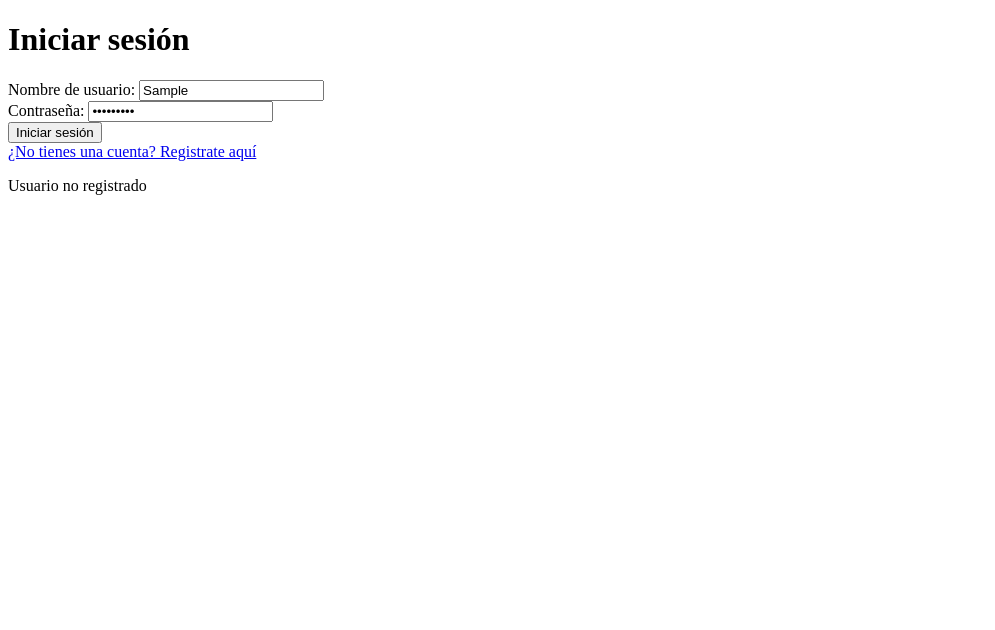
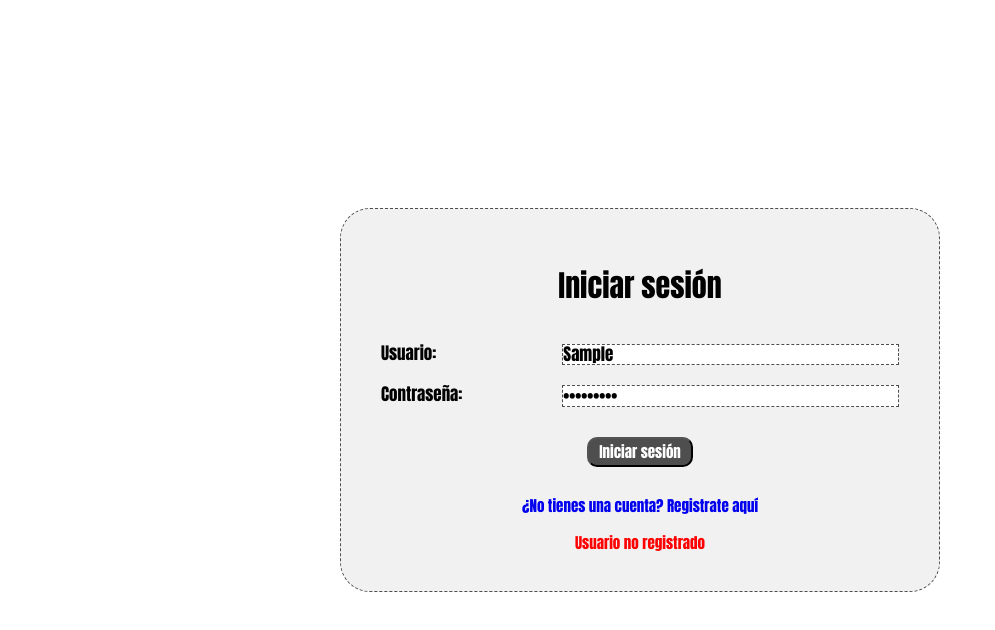
Before and after one commit to WSQuintero/Proyecto_Boom_Party, a plain HTML site: page index.html in a window 1280 px wide. Both pictures are taken after typing "Sample", "Sample123" into the empty fields and a click on the button "Iniciar sesión". Shown: the whole page, without its empty margins (0-995 px from the left). Drawn offline with Linux system fonts and the light colour scheme.

Commit message:
agregando estilos base

```diff
--- a/index.html
+++ b/index.html
@@ -4,18 +4,37 @@
     <meta charset="UTF-8" />
     <meta http-equiv="X-UA-Compatible" content="IE=edge" />
     <meta name="viewport" content="width=device-width, initial-scale=1.0" />
+    <link rel="stylesheet" href="./styles/normalize.css" />
+    <link rel="stylesheet" href="./styles/createAcount.css" />
     <title>Iniciar sesión</title>
   </head>
   <body>
-    <h1>Iniciar sesión</h1>
-    <form>
-      <label>Nombre de usuario:</label>
-      <input type="text" id="username" name="username" /><br />
-      <label>Contraseña:</label>
-      <input type="password" id="password" name="password" /><br />
-      <button type="submit" id="button">Iniciar sesión</button><br />
-      <a href="./pages/createacount.html">¿No tienes una cuenta? Registrate aquí</a>
-    </form>
-    <script src="login.js"></script>
+    <main>
+      <div class="container__login">
+        <h1 class="main__tittle__login">Iniciar sesión</h1>
+        <form>
+          <label class="label">Usuario:
+            <input
+              type="text"
+              id="username"
+              name="username"
+              class="input"
+            />
+          </label>
+          <label class="label">Contraseña: <input
+            type="password"
+            id="password"
+            name="password"
+            autocomplete="on"
+            class="input"
+          /></label>
+          <button type="submit" id="button" class="buton__send">
+            Iniciar sesión</button>
+          <a href="./pages/createacount.html" class="link__create-acount"
+            >¿No tienes una cuenta? Registrate aquí</a>
+        </form>
+      </div>
+    </main>
+    <script src="./src/login.js"></script>
   </body>
 </html>
--- a/src/createAcount.js
+++ b/src/createAcount.js
@@ -40,8 +40,10 @@ class Usuario {
     if (Array.from(inputs).every((input) => input.value !== '')) {
       if (password.value === repeat.value) {
         if (baseUsuarios.length === 0) {
+          event.preventDefault()
           baseUsuarios.push(Usuario.createNewUser())
           Usuario.addUserInLocalStorage()
+          window.location.replace('/index.html')
         } else {
           const userView = baseUsuarios.find(
             (user) => user.user === usuario.value
@@ -51,8 +53,10 @@ class Usuario {
             spanError.innerText = 'El usuario ya se encuentra registrado'
             Usuario.addBorderError([usuario])
           } else {
+            event.preventDefault()
             baseUsuarios.push(Usuario.createNewUser())
             Usuario.addUserInLocalStorage()
+            window.location.replace('/index.html')
           }
         }
       } else {
--- a/src/login.js
+++ b/src/login.js
@@ -35,13 +35,15 @@ function validateUser (usuarioEncontrado, usuario) {
 
 function showError (mensajeError) {
   if (mensajeError) {
-    const errorMensaje = document.createElement('p')
+    const errorMensaje = document.createElement('span')
     errorMensaje.textContent = mensajeError
+    errorMensaje.classList.add('mensaje-error')
+    errorMensaje.classList.add('error')
+
     const mensajesError = document.querySelectorAll('.mensaje-error')
     if (mensajesError.length > 0) {
       mensajesError[0].remove()
     }
     document.querySelector('form').appendChild(errorMensaje)
-    errorMensaje.classList.add('mensaje-error')
   }
 }
--- a/styles/createAcount.css
+++ b/styles/createAcount.css
@@ -62,10 +62,11 @@ form {
 }
 
 .buton__send {
-	width: 10rem;
+	width: auto;
 	height: 3rem;
 	padding: 1rem;
 	margin: 0 auto;
+	margin-top: 20px;
 	display: flex;
 	justify-content: center;
 	align-items: center;
@@ -79,42 +80,21 @@ form {
 .buton__send:hover {
 	background-color: var(--color--hover);
 }
-.span__signup {
-	width: 70%;
-	display: flex;
-	justify-content: space-around;
-	text-align: center;
-	margin-top: 1rem;
-	margin-bottom: 1rem;
-}
-.a__signup {
-	color: var(--color-fondo);
-	font-weight: 700;
-	text-decoration: none;
-}
-.div__error {
-	color: red;
-}
 
 .label input{
 width: 65%;
-}
-.radio{
-	margin-top: 20px;
-	display: flex;
-	justify-content: space-between;
-}
-.radio input{
-	width: 30px;
-	height: 30px;
-	cursor: pointer;
 }
 .error{
 	margin-top: 10px;
 	color: red;
 	font-weight: 700;
+	text-align: center;
 }
-
+.link__create-acount{
+	margin-top: 20px;
+	text-align: center;
+	text-decoration: none;
+}
 @media (max-width: 650px) {
   main{
     justify-content: center;
```
Also changed, not shown: pages/createacount.html (+3 -3 lines).
